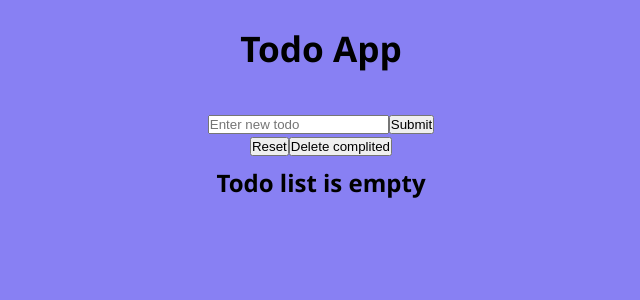
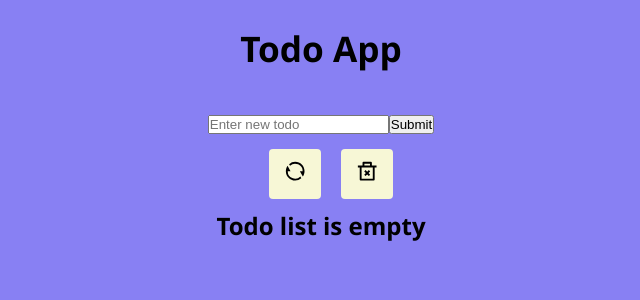
Before and after one commit to katezx/todo-app, a React (Create React App) app: page / in a window 1280 px wide. Shown: the top 300 px of the page, without its empty margins (319-959 px from the left). Built offline with nearby package versions, Linux system fonts and the light colour scheme.

Commit message:
delete fun

```diff
--- a/src/App.js
+++ b/src/App.js
@@ -32,11 +32,19 @@ function App(){
     ))
   }
 
+  const resetTodosHendler =()=>{
+  setTodos([])
+  }
+
+ const deleteCompletedTodosHandler = () => {
+  setTodos(todos.filter((todo) => !todo.isCompleted))
+ }
+
   return (
     <div className="App">
       <h1>Todo App</h1>
       <TodoForm addTodo ={addTodoHandler}/>
-      <TodosActions/>
+      <TodosActions resetTodos={resetTodosHendler} deleteCompletedTodos={deleteCompletedTodosHandler} />
       <TodoList todos ={todos} deleteTodo={deleteTodoHandler} toggleTodo={toggleTodoHandler}/>
     </div>
   )
--- a/src/components/Todos/TodoForm.module.css
+++ b/src/components/Todos/TodoForm.module.css
@@ -19,12 +19,12 @@
     margin-left: 20px;
     height: 50px;
     cursor: pointer;
-background-color: beige;
+    background-color: rgb(188, 188, 155);
     font-size: 1.5rem;
   }
 
   .todoFormContainer button:hover {
-background-color: rgb(175, 208, 137) ;
+background-color: rgb(135, 205, 56) ;
 }
 
 .todoFormContainer input,
--- a/src/components/Todos/TodosActions.js
+++ b/src/components/Todos/TodosActions.js
@@ -1,8 +1,15 @@
-function TodosActions () {
+import { RiDeleteBin2Line, RiRefreshLine } from 'react-icons/ri'
+import Button from '../UI/Button'
+
+function TodosActions ({resetTodos,deleteCompletedTodos}) {
     return (
 <>
-<button>Reset</button>
-<button>Delete complited</button>
+<Button title='Reset Todos' onClick={resetTodos}>
+    <RiRefreshLine/>
+    </Button>
+<Button title='Clear Completed Todos' onClick={deleteCompletedTodos}>
+    <RiDeleteBin2Line/>
+    </Button>
 </>
  )
 }
--- a/src/components/UI/Button.js
+++ b/src/components/UI/Button.js
@@ -0,0 +1,15 @@
+import styles from './Button.module.css'
+
+function Button({onClick,children,title, disabled=false}){
+    return (
+    <button
+    className= {styles.button}
+    onClick={onClick}
+    title={title}
+    disabled={disabled}>
+     {children}
+     </button>
+    )
+}
+
+export default Button
--- a/src/components/UI/Button.module.css
+++ b/src/components/UI/Button.module.css
@@ -0,0 +1,15 @@
+.button {
+    margin-left: 20px;
+    margin-top: 15px;
+    height: 50px;
+    cursor: pointer;
+    background-color: rgb(247, 247, 214);
+    font-size: 1.4rem;
+    padding: 10px 15px;
+    border: none;
+    border-radius: 4px;
+}
+
+.button:hover {
+background-color: rgb(175, 240, 155);
+}
```
